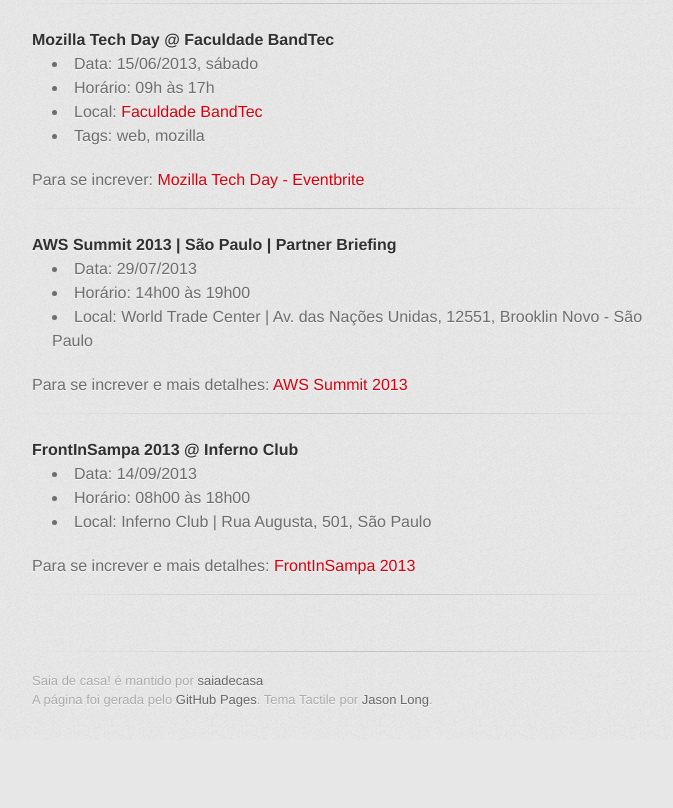
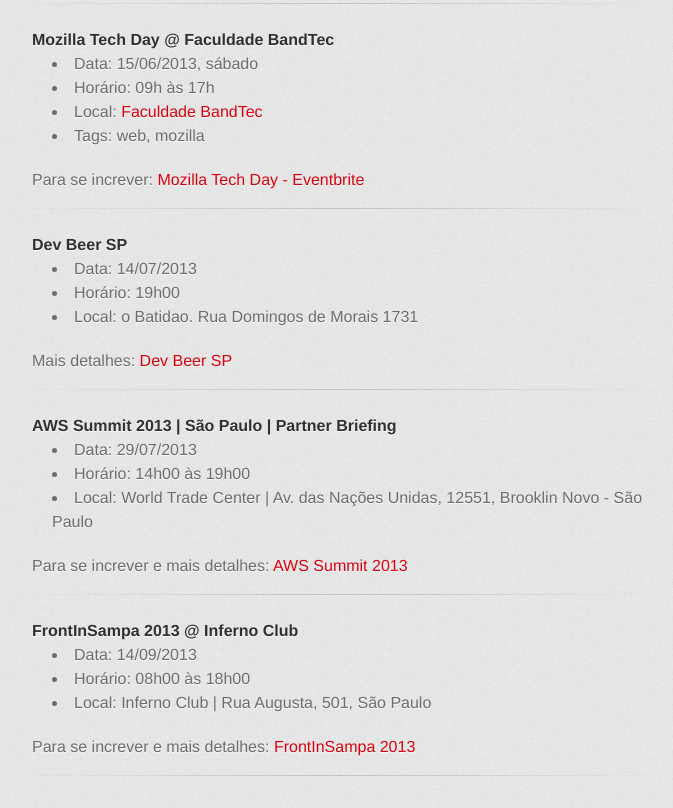
Before and after one commit to saiadecasa/saiadecasa.github.io, a plain HTML site: page index.html in a window 1280 px wide. Shown: the part 1221-2029 px from the top of the page, without its empty margins (298-971 px from the left). Before the commit the page ends 1961 px from the top, so only its background shows below. Drawn offline with Linux system fonts and the light colour scheme; a web font is replaced by a local one.

Commit message:
Update index.html
Removendo Coding Dojo na Das Dad e incluíndo Dev Beer SP

```diff
--- a/index.html
+++ b/index.html
@@ -85,6 +85,15 @@
                     Para se increver: <a href="http://mozillatechday.eventbrite.com/"> Mozilla Tech Day - Eventbrite</a>
                     <hr>
 
+                    <h4>Dev Beer SP</h4>
+                    <ul>
+                      <li><b>Data:</b> 14/07/2013 </li>
+                      <li><b>Horário:</b> 19h00</li>
+                      <li><b>Local:</b> o Batidao. Rua Domingos de Morais 1731</li>
+                    </ul>
+                    Mais detalhes: <a href="https://www.facebook.com/events/306505406149092/?suggestsessionid=0fffa3dac319e22dace7aa5eec4ec148"> Dev Beer SP</a>
+                    <hr>
+
                     <h4>AWS Summit 2013 | São Paulo | Partner Briefing</h4>
                     <ul>
                       <li><b>Data:</b> 29/07/2013 </li>
```
